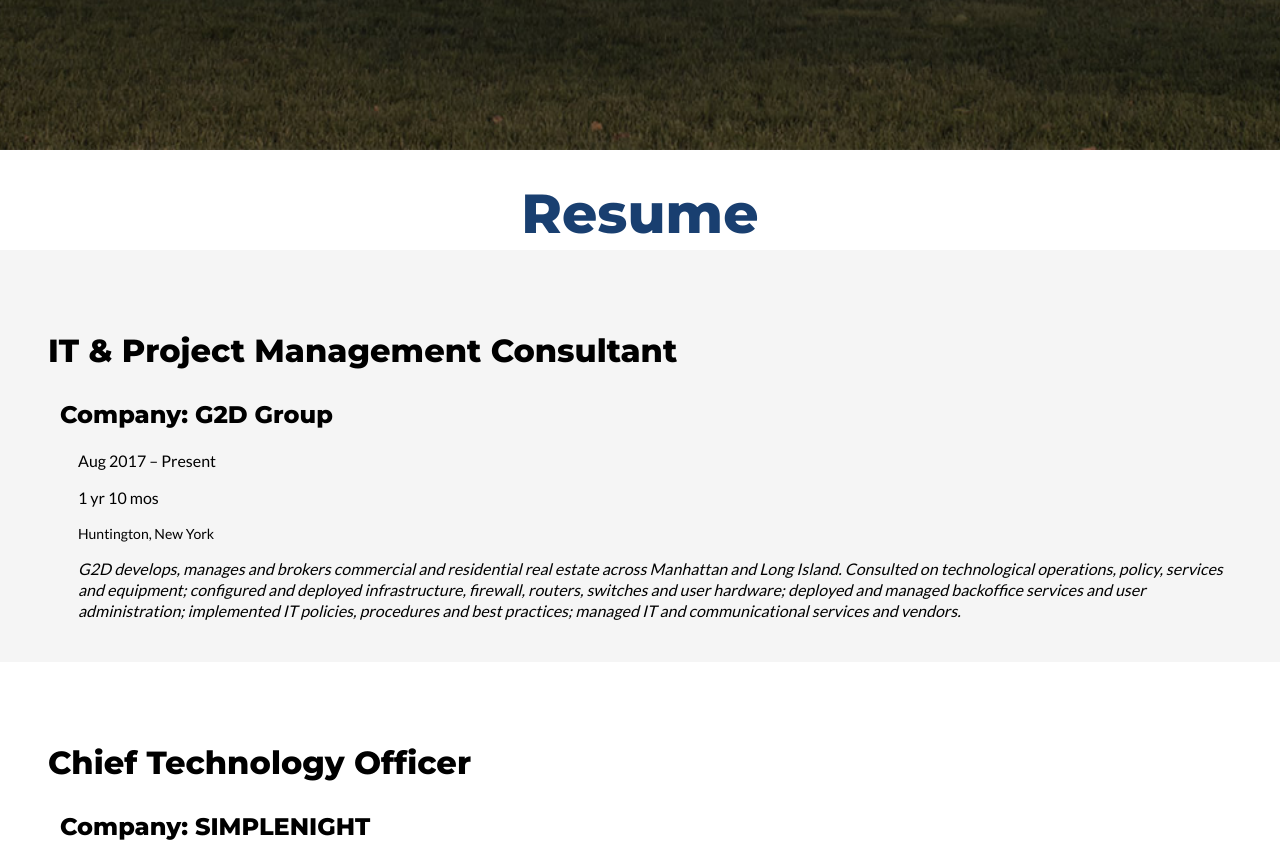
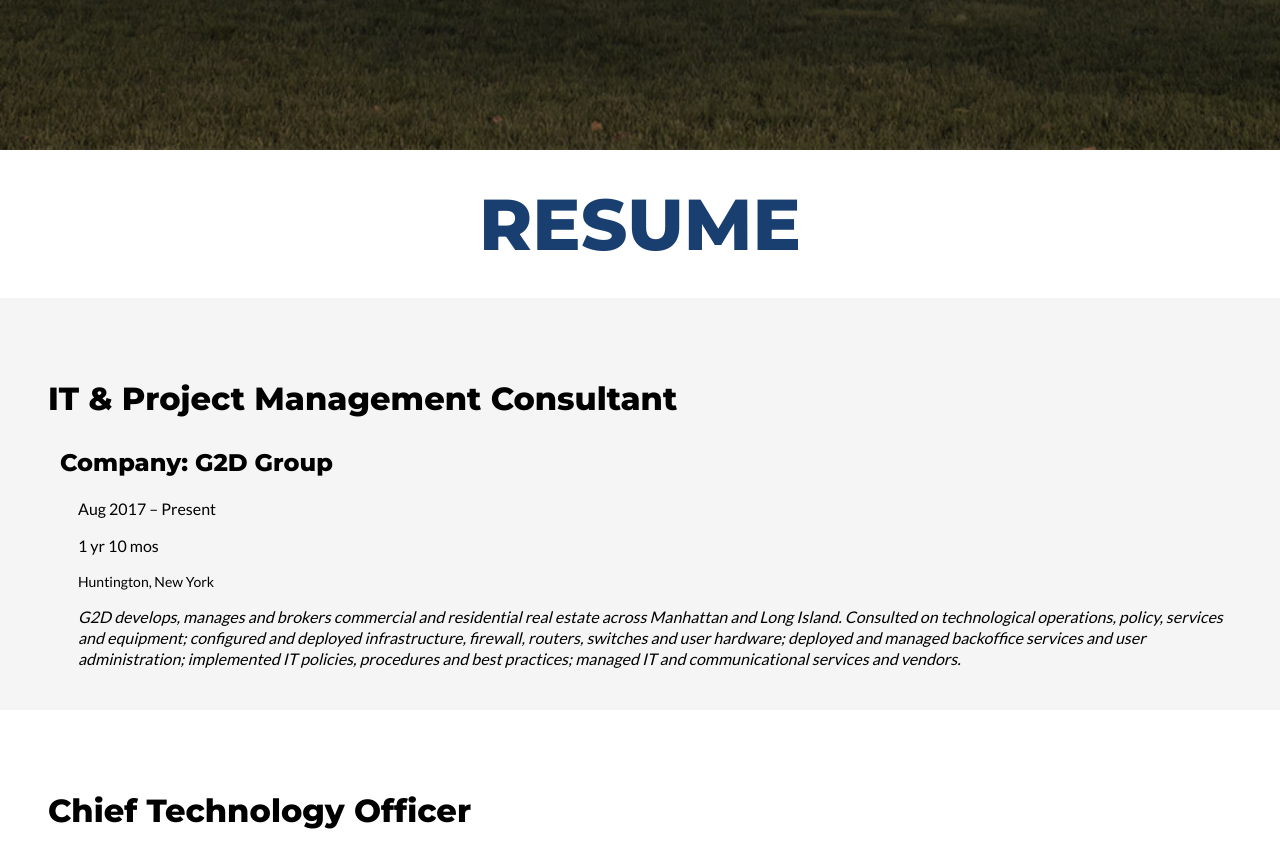
Before and after one commit to solitonyc/solito-portfolio, a React (Create React App) app: page / in a window 1280 px wide. Shown: the part 941-1783 px from the top of the page. Built offline with nearby package versions, Linux system fonts and the light colour scheme; a web font is replaced by a local one.

Commit message:
standardize all section titles to be same color, size and upper case

```diff
--- a/src/components/Education.js
+++ b/src/components/Education.js
@@ -5,7 +5,7 @@ export default class Education extends Component {
     render() {
         return (
             <div className='education_section' id='education'>
-                <div className='education_section_title'>Education</div>
+                <div className='education_section_title'>EDUCATION</div>
                 <div className="education_item_a">
                     <p className="school_name">General Assembly</p>
                     <p className="degree_name">Web Development Immersive</p>
--- a/src/components/Resume.js
+++ b/src/components/Resume.js
@@ -5,7 +5,7 @@ export default class Resume extends Component {
     render() {
         return (
             <div className='resume_section' id='resume'>
-                <div className='resume_section_title'>Resume</div>
+                <div className='resume_section_title'>RESUME</div>
                 <div className="experience_item_a">
                     <p className="job_title">IT & Project Management Consultant</p>
                     <p className="company_name">Company: G2D Group</p>
--- a/src/components/education.css
+++ b/src/components/education.css
@@ -18,9 +18,9 @@
 .education_section_title {
     font-family: 'Montserrat', sans-serif;
     color: rgb(25, 63, 112);
-    font-size: 55px;
-    padding-top: 30px;
-    height: 70px;
+    font-size: 72px;
+    padding: 30px;
+    height: 100%;
     width: 100%;
     text-align: center;
 }
--- a/src/components/portfolio.css
+++ b/src/components/portfolio.css
@@ -19,9 +19,9 @@
 .portfolio_section_title {
     font-family: 'Montserrat', sans-serif;
     color: rgb(25, 63, 112);
-    font-size: 55px;
-    padding-top: 30px;
-    height: 70px;
+    font-size: 72px;
+    padding: 30px;
+    height: 100%;
     width: 100%;
     text-align: center;
 }
--- a/src/components/resume.css
+++ b/src/components/resume.css
@@ -19,9 +19,9 @@
 .resume_section_title {
     font-family: 'Montserrat', sans-serif;
     color: rgb(25, 63, 112);
-    font-size: 55px;
-    padding-top: 30px;
-    height: 70px;
+    font-size: 72px;
+    padding: 30px;
+    height: 100%;
     width: 100%;
     text-align: center;
 }
```
